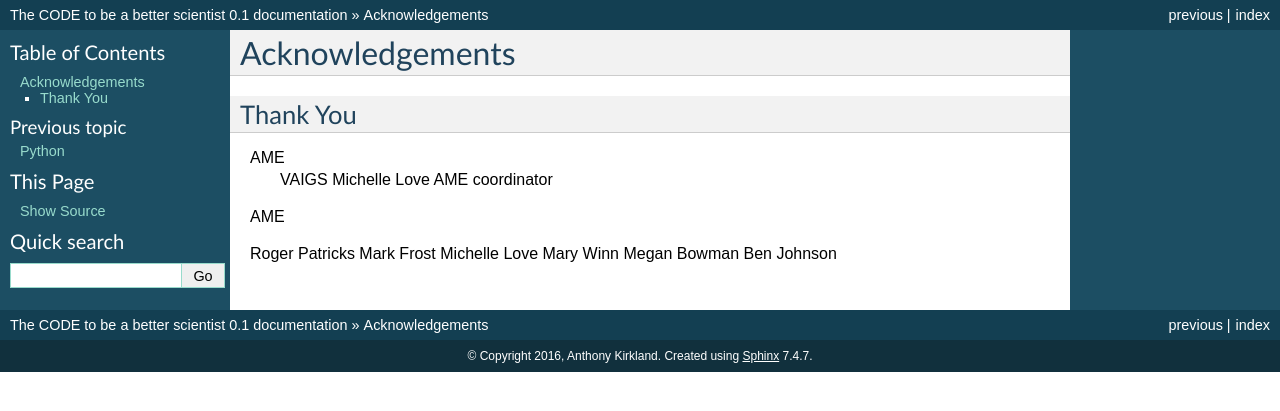
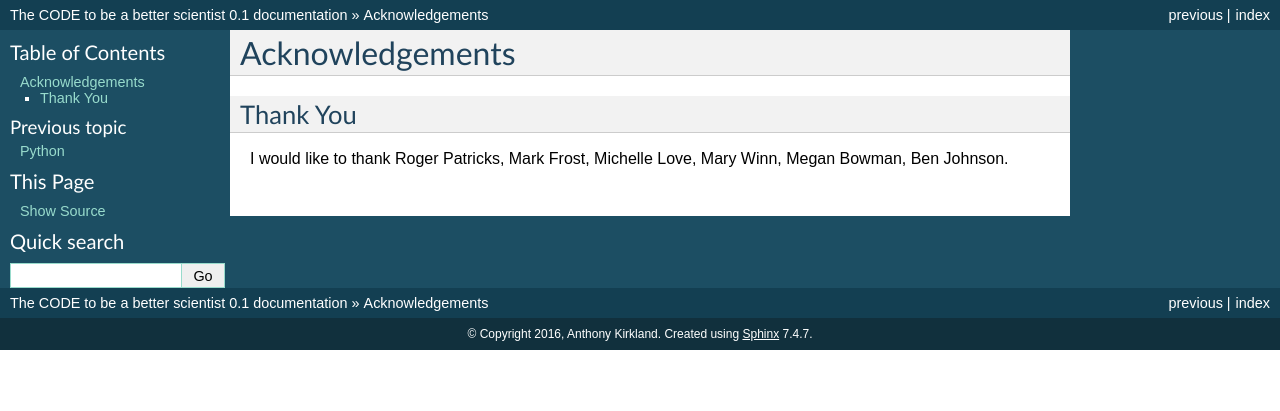
Before and after one commit to akirk616/Anthonys_Teaching_documentation, a Sphinx documentation site: the page built from source/acknowledgements.rst, in a window 1280 px wide. Shown: the top 411 px of the page. Built offline with Sphinx 7.4.7, drawn with Linux system fonts in a browser that asks for light colours.

Commit message:
Update acknowledgements.rst

```diff
--- a/source/acknowledgements.rst
+++ b/source/acknowledgements.rst
@@ -4,16 +4,10 @@ Acknowledgements
 ================
 Thank You
 ---------
-AME
-            VAIGS
-            Michelle Love
-            AME coordinator
-
-AME
-
-Roger Patricks
-Mark Frost
-Michelle Love
-Mary Winn
-Megan Bowman
-Ben Johnson
+I would like to thank
+Roger Patricks,
+Mark Frost,
+Michelle Love,
+Mary Winn,
+Megan Bowman,
+Ben Johnson.
```
